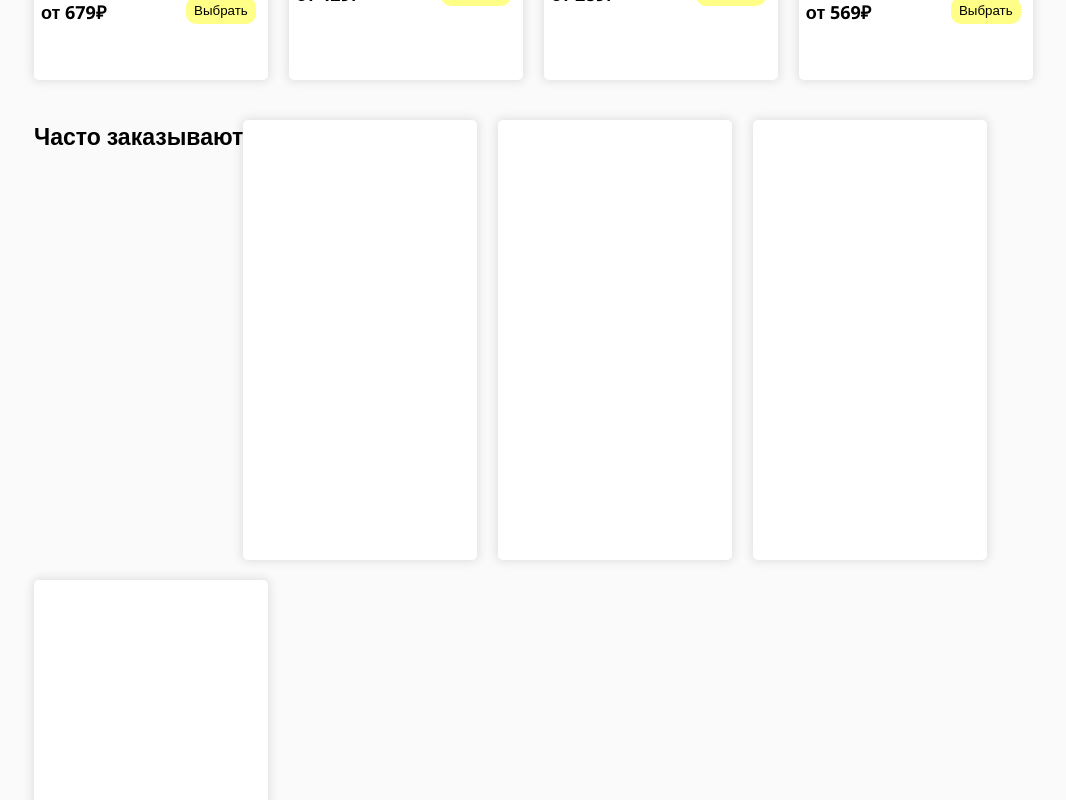
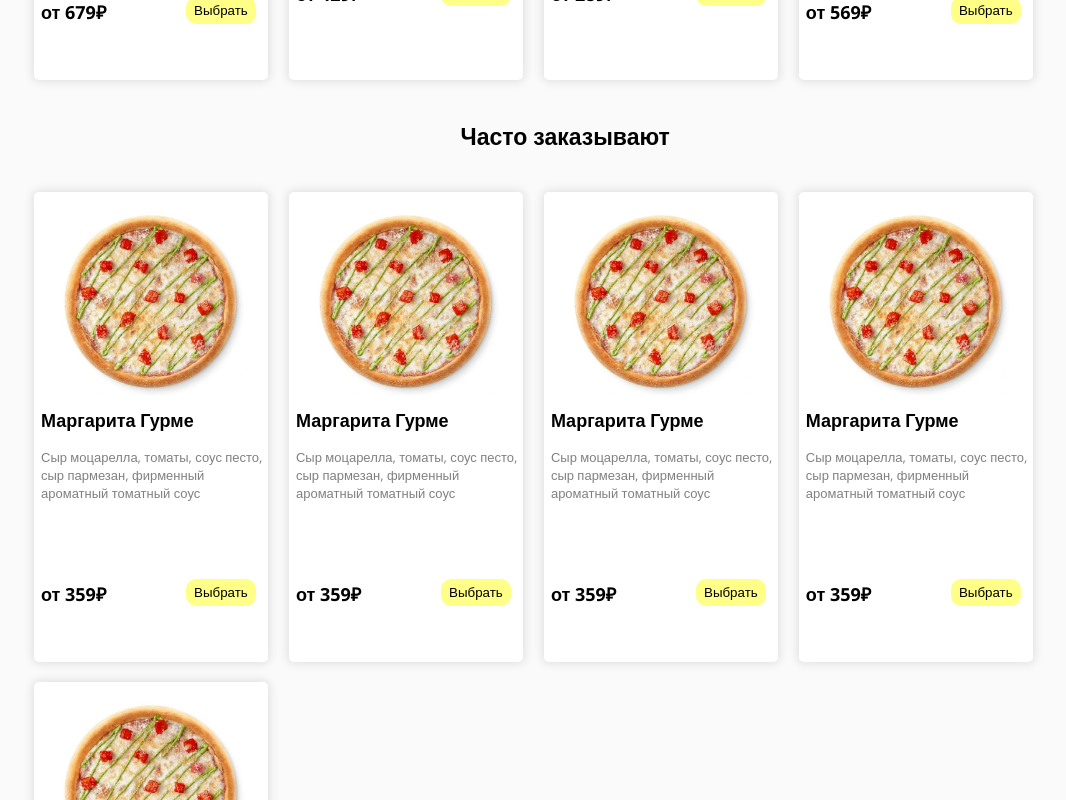
Before and after one commit to notPHPuser/Kryglomania, a React (Vite) app in the folder client/: page / in a window 1280 px wide. Shown: the part 1560-2360 px from the top of the page, without its empty margins (94-1160 px from the left). Built offline with nearby package versions, Linux system fonts and the light colour scheme.

Commit message:
сделал отцентрирование

```diff
--- a/client/src/components/often/Often.css
+++ b/client/src/components/often/Often.css
@@ -5,19 +5,19 @@
   left: 10%;
   display: flex;
   flex-wrap: wrap;
-  text-align: center;
-  text-align: center;
   margin-bottom: 20px;
+  justify-content: center;
 }
 
 .oftenText {
   font-weight: 800;
   font-size: 23px;
+  margin-bottom: 40px;
 }
 
 .often_example {
   width: 22%;
-  height: 440px;
+  height: 480px;
   position: relative;
   box-shadow: 0 0 10px 2px rgba(0, 0, 0, 0.1);
   margin-right: 2%;
@@ -27,3 +27,11 @@
   cursor: pointer;
   background-color: white;
 }
+
+.div_for_often {
+  position: relative;
+  width: 100%;
+  display: flex;
+  flex-direction: row;
+  flex-wrap: wrap;
+}
--- a/client/src/components/often/Often.jsx
+++ b/client/src/components/often/Often.jsx
@@ -1,21 +1,66 @@
-import React, { useContext } from 'react';
+import React, { useContext, useState } from 'react';
 import './Often.css';
 import { PizzaContext } from '../../context/PizzaContext';
 
 function Often() {
   const { often } = useContext(PizzaContext);
+  const [selectedPizza, setSelectedPizza] = useState(null);
+  const [selectedLiOfPizza, setSelectedLiOfPizza] = useState(null);
+  const handlePizzaClick = (pizza) => {
+    setSelectedPizza(pizza);
+  };
+
+  const handleClosePizzaClick = (pizza) => {
+    setSelectedPizza(!pizza);
+  };
+  const handleLiOfPizzaClick = (index) => {
+    setSelectedLiOfPizza(index);
+  };
 
   return (
     <>
       <div className='often'>
         <p className='oftenText'>Часто заказывают</p>
-        {often.map((pizza) => (
-          <div
-            key={often.id}
-            className='often_example'
-            onClick={() => handlePizzaClick(pizza)}
-          ></div>
-        ))}
+        <div className='div_for_often'>
+          {often.map((pizza) => (
+            <div key={pizza.id} className='pizza_example' onClick={() => handlePizzaClick(pizza)}>
+              <img src={pizza.image} alt={pizza.name} className='photoPizzaExample' />
+              <p className='NamePizzaExample'>{pizza.name}</p>
+              <p className='textPizzaExple'>{pizza.description}</p>
+              <p className='pricePizzaExample'>{pizza.price}</p>
+
+              <button className='selectPizzaExample'>Выбрать</button>
+              <p className='newPizzaExample'>{pizza.new}</p>
+            </div>
+          ))}
+        </div>
+        {selectedPizza && (
+          <form>
+            <div className='overlay2'></div>
+
+            <div className='selectedPizza'>
+              <button className='handleClosePizzaClick' onClick={handleClosePizzaClick}>
+                &#10006;
+              </button>
+              <img className='photoPizzaExampleNew' src={selectedPizza.image} alt='pizza' />
+              <div className='selectedPizzaInfo'>
+                <h2 className='selectedPizzaName'>{selectedPizza.name}</h2>
+                <p className='selectedPizzaDescription'>{selectedPizza.description}</p>
+                <ul className='ulOfPizza'>
+                  {['Оригинальное', 'Тонкое', 'Римское'].map((item, index) => (
+                    <li
+                      key={index}
+                      className={`liOfPizza ${selectedLiOfPizza === index ? 'active' : ''}`}
+                      onClick={() => handleLiOfPizzaClick(index)}
+                    >
+                      {item}
+                    </li>
+                  ))}
+                </ul>
+              </div>
+            </div>
+          </form>
+        )}
       </div>
     </>
   );
--- a/client/src/components/pizza/Pizza.css
+++ b/client/src/components/pizza/Pizza.css
@@ -170,7 +170,8 @@
   position: relative;
   left: 40%;
   top: -2vh;
-  width: 30%;
+  width: 33%;
+  word-break: break-all;
 }
 
 .handleClosePizzaClick {
@@ -180,7 +181,7 @@
   font-size: 25px;
   width: 3%;
   left: 47%;
-  top: 55px;
+  top: 40px;
   border-radius: 10px;
   cursor: pointer;
 }
--- a/client/src/context/PizzaContext.jsx
+++ b/client/src/context/PizzaContext.jsx
@@ -85,7 +85,7 @@ export const PizzaProvider = ({ children }) => {
       price: 'от 359₽',
     },
     {
-      id: 1,
+      id: 2,
       name: 'Маргарита Гурме',
       description:
         'Сыр моцарелла, томаты, соус песто, сыр пармезан, фирменный ароматный томатный соус',
@@ -93,7 +93,7 @@ export const PizzaProvider = ({ children }) => {
       price: 'от 359₽',
     },
     {
-      id: 1,
+      id: 3,
       name: 'Маргарита Гурме',
       description:
         'Сыр моцарелла, томаты, соус песто, сыр пармезан, фирменный ароматный томатный соус',
@@ -101,7 +101,15 @@ export const PizzaProvider = ({ children }) => {
       price: 'от 359₽',
     },
     {
-      id: 1,
+      id: 4,
+      name: 'Маргарита Гурме',
+      description:
+        'Сыр моцарелла, томаты, соус песто, сыр пармезан, фирменный ароматный томатный соус',
+      image: pizza1,
+      price: 'от 359₽',
+    },
+    {
+      id: 5,
       name: 'Маргарита Гурме',
       description:
         'Сыр моцарелла, томаты, соус песто, сыр пармезан, фирменный ароматный томатный соус',
```
